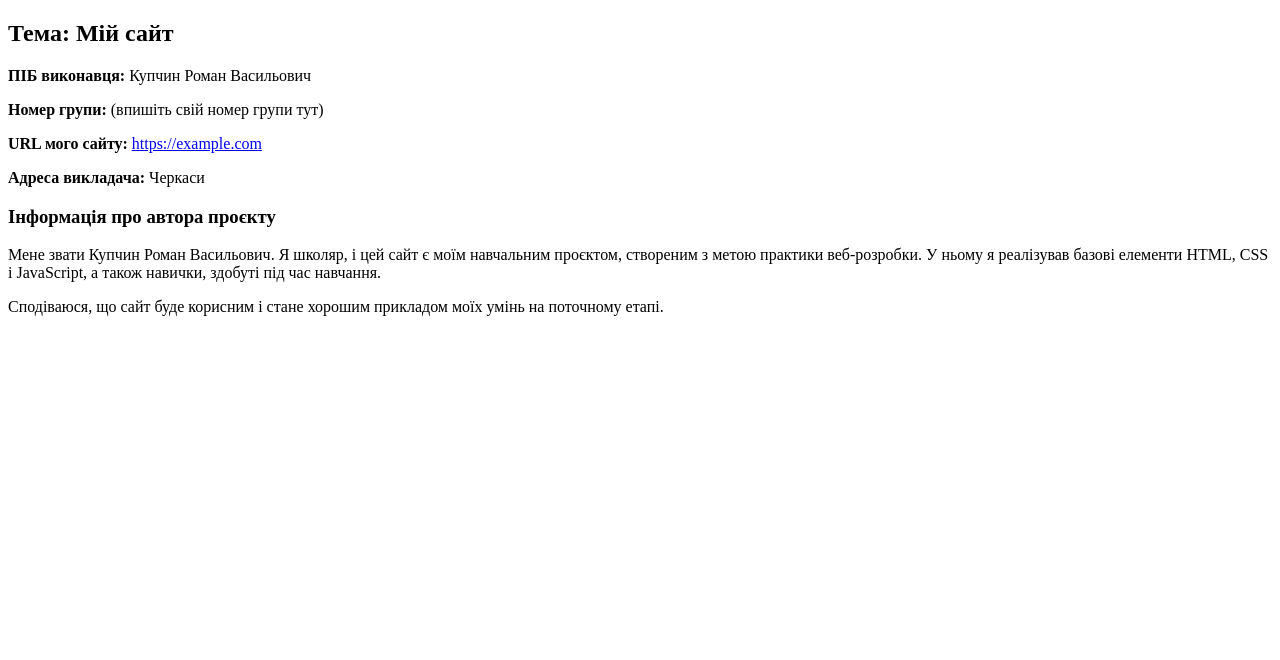
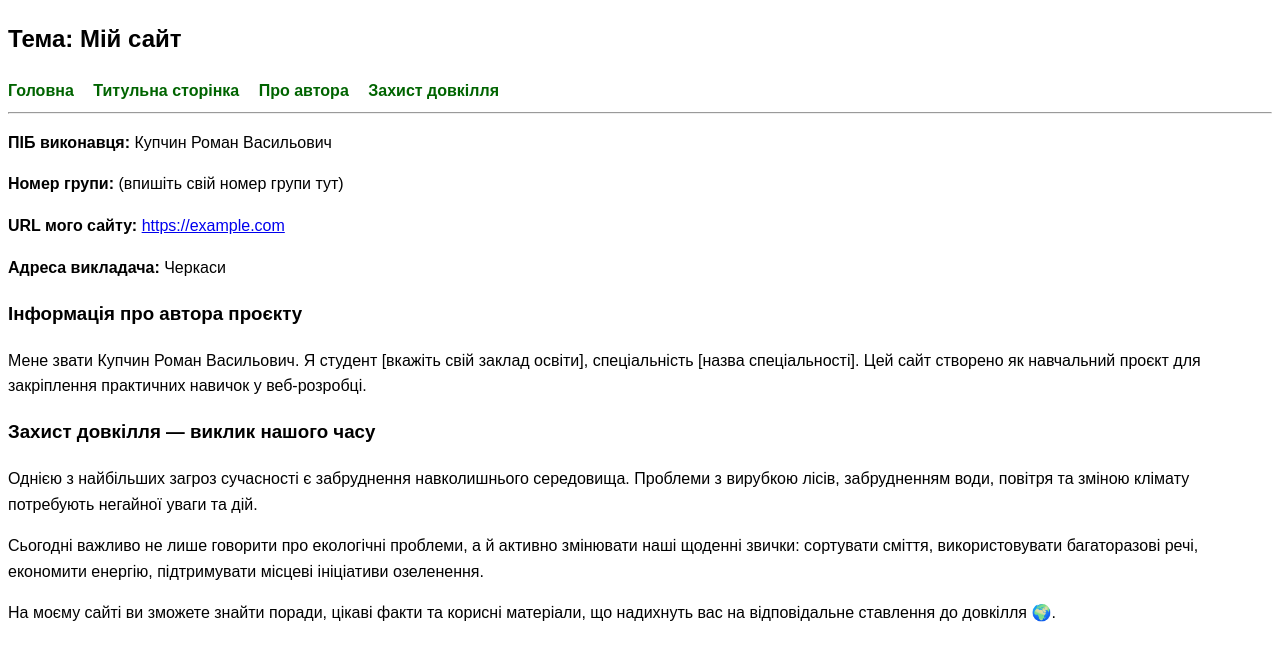
Before and after one commit to Roman-Kupchyn/33, a plain HTML site: page index.html in a window 1280 px wide. Drawn offline with Linux system fonts and the light colour scheme.

Commit message:
Update index.html

```diff
--- a/index.html
+++ b/index.html
@@ -3,18 +3,49 @@
 <head>
   <meta charset="UTF-8">
   <title>Мій сайт</title>
+  <style>
+    nav a {
+      margin-right: 15px;
+      text-decoration: none;
+      color: darkgreen;
+      font-weight: bold;
+    }
+    body {
+      font-family: Arial, sans-serif;
+      line-height: 1.6;
+    }
+  </style>
 </head>
 <body>
+
   <h2>Тема: Мій сайт</h2>
 
+  <!-- Навігаційне меню -->
+  <nav>
+    <a href="index.html">Головна</a>
+    <a href="title.html">Титульна сторінка</a>
+    <a href="about.html">Про автора</a>
+    <a href="ecology.html">Захист довкілля</a>
+  </nav>
+
+  <hr>
+
+  <!-- Основна інформація -->
   <p><strong>ПІБ виконавця:</strong> Купчин Роман Васильович</p>
   <p><strong>Номер групи:</strong> (впишіть свій номер групи тут)</p>
   <p><strong>URL мого сайту:</strong> <a href="https://example.com" target="_blank">https://example.com</a></p>
   <p><strong>Адреса викладача:</strong> Черкаси</p>
 
   <h3>Інформація про автора проєкту</h3>
-  <p>Мене звати Купчин Роман Васильович. Я школяр, і цей сайт є моїм навчальним проєктом, створеним з метою практики веб-розробки. У ньому я реалізував базові елементи HTML, CSS і JavaScript, а також навички, здобуті під час навчання.</p>
+  <p>Мене звати Купчин Роман Васильович. Я студент [вкажіть свій заклад освіти], спеціальність [назва спеціальності]. Цей сайт створено як навчальний проєкт для закріплення практичних навичок у веб-розробці.</p>
 
-  <p>Сподіваюся, що сайт буде корисним і стане хорошим прикладом моїх умінь на поточному етапі.</p>
+  <!-- Тематика: захист довкілля -->
+  <h3>Захист довкілля — виклик нашого часу</h3>
+  <p>Однією з найбільших загроз сучасності є забруднення навколишнього середовища. Проблеми з вирубкою лісів, забрудненням води, повітря та зміною клімату потребують негайної уваги та дій.</p>
+
+  <p>Сьогодні важливо не лише говорити про екологічні проблеми, а й активно змінювати наші щоденні звички: сортувати сміття, використовувати багаторазові речі, економити енергію, підтримувати місцеві ініціативи озеленення.</p>
+
+  <p>На моєму сайті ви зможете знайти поради, цікаві факти та корисні матеріали, що надихнуть вас на відповідальне ставлення до довкілля 🌍.</p>
+
 </body>
 </html>
```
